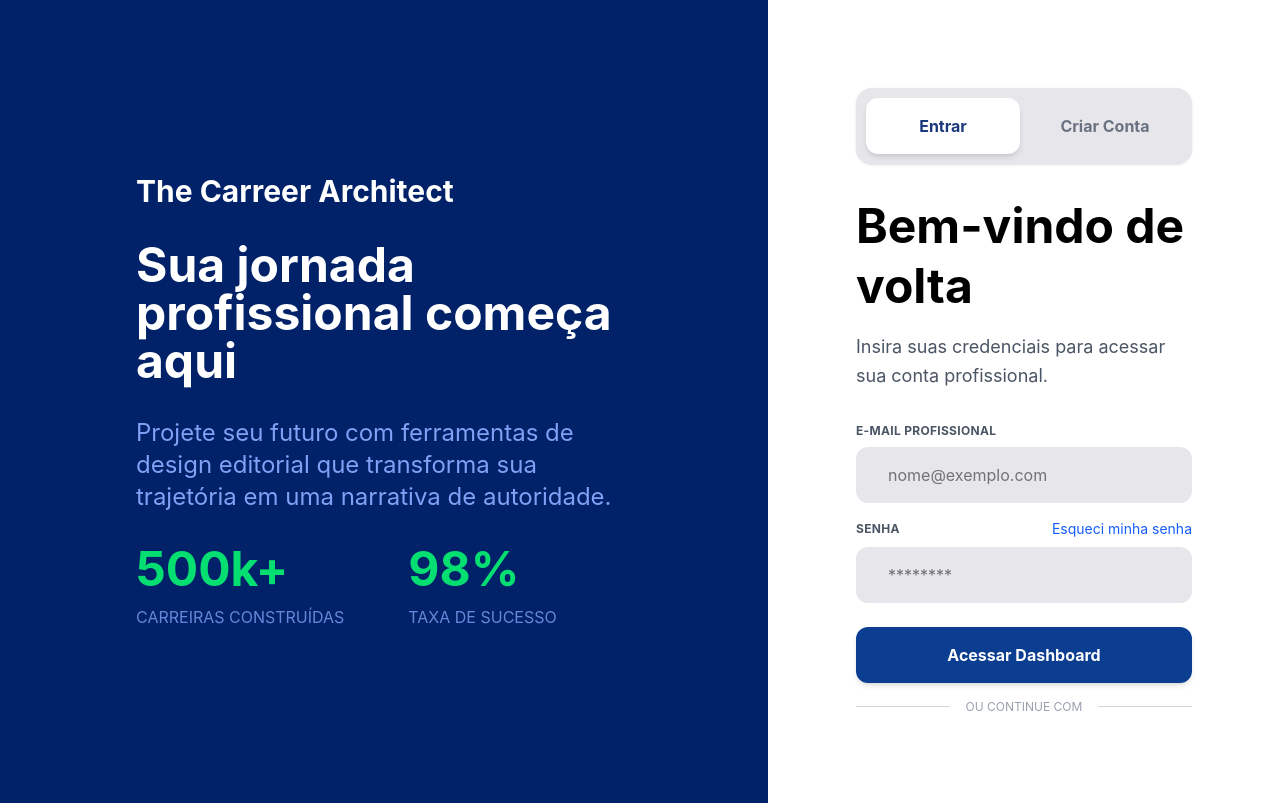
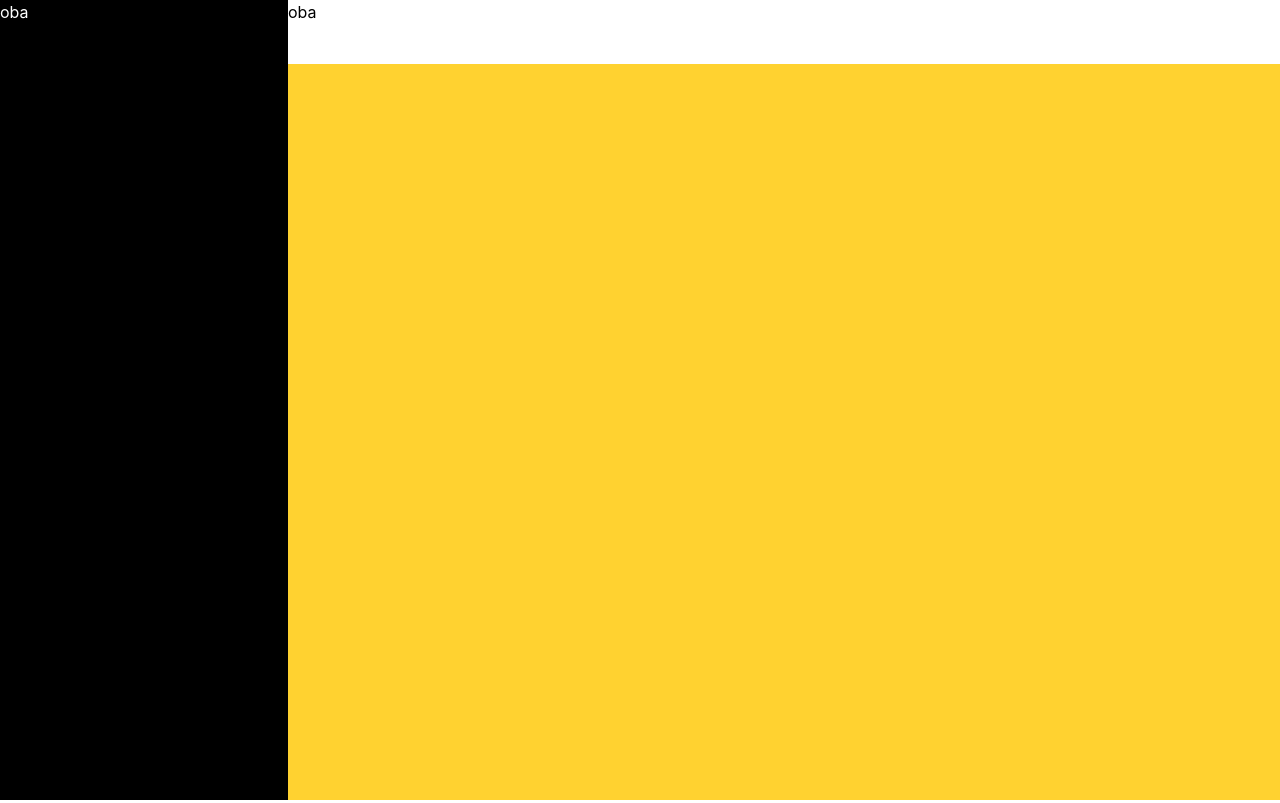
Before and after one commit to CiscoFrann/gerador-curriculo, a React (Vite) app: page /dashboard in a window 1280 px wide. Built offline with nearby package versions, Linux system fonts and the light colour scheme.

Commit message:
feat: implement routing and add initial dashboard page structure

```diff
--- a/package.json
+++ b/package.json
@@ -13,6 +13,7 @@
     "@tailwindcss/vite": "^4.2.2",
     "react": "^19.2.4",
     "react-dom": "^19.2.4",
+    "react-router-dom": "^7.14.1",
     "tailwindcss": "^4.2.2"
   },
   "devDependencies": {
--- /dev/null
+++ b/src/App.tsx
@@ -0,0 +1,15 @@
+import { Routes, Route } from "react-router-dom";
+
+import Auth from "./pages/Auth";
+import Dashboard from "./pages/Dashboard";
+
+function App() {
+  return (
+    <Routes>
+      <Route path="/" element={<Auth />} />
+      <Route path="/dashboard" element={<Dashboard />} />
+    </Routes>
+  );
+}
+
+export default App;
--- a/src/components/LoginForm/inedx.tsx
+++ b/src/components/LoginForm/inedx.tsx
@@ -1,4 +1,6 @@
+import { useNavigate } from "react-router-dom";
 function LoginForm() {
+  const navigate = useNavigate();
   return (
     <form className="flex flex-col gap-4">
       <div className="flex flex-col gap-2">
@@ -28,7 +30,10 @@ function LoginForm() {
         />
       </div>
 
-      <button className="bg-[#0B3D91] text-white w-full mt-2 p-4 cursor-pointer font-bold pl-4 rounded-xl shadow-md hover:scale-[1.02] transition-all duration-200">
+      <button
+        className="bg-[#0B3D91] text-white w-full mt-2 p-4 cursor-pointer font-bold pl-4 rounded-xl shadow-md hover:scale-[1.02] transition-all duration-200"
+        onClick={() => navigate("/dashboard")}
+      >
         Acessar Dashboard
       </button>
 
--- a/src/main.tsx
+++ b/src/main.tsx
@@ -1,12 +1,14 @@
 import { StrictMode } from "react";
 import { createRoot } from "react-dom/client";
+import { BrowserRouter } from "react-router-dom";
 
 import "./index.css";
-
-import Auth from "./pages/Auth";
+import App from "./App";
 
 createRoot(document.getElementById("root")!).render(
   <StrictMode>
-    <Auth />
+    <BrowserRouter>
+      <App />
+    </BrowserRouter>
   </StrictMode>,
 );
--- a/src/pages/Auth/index.tsx
+++ b/src/pages/Auth/index.tsx
@@ -1,9 +1,11 @@
 import { useState } from "react";
+
 import LoginForm from "../../components/LoginForm/inedx";
 import RegisterForm from "../../components/RegisterForm";
 
 function Auth() {
   const [activeTab, setactiveTab] = useState<"login" | "register">("login");
+
   return (
     <div className="min-h-screen flex flex-col md:flex-row">
       <div className="hidden md:flex md:w-1/2 lg:w-[60%] bg-[#012169]  flex-col justify-center p-16 items-center gap-8">
--- /dev/null
+++ b/src/pages/Dashboard/index.tsx
@@ -0,0 +1,18 @@
+//import { useNavigate } from "react-router-dom";
+
+export default function Dashboard() {
+  //const navigate = useNavigate();
+
+  return (
+    <div className="min-h-screen bg-slate-50 flex flex-row ">
+      <aside className="w-72 bg-black flex flex-col text-white">
+        <h1>oba</h1>
+      </aside>
+      <div className="flex-1 bg-amber-300">
+        <header className="w-full h-16 bg-white">
+          <h1>oba</h1>
+        </header>
+      </div>
+    </div>
+  );
+}
```
Also changed, not shown: 1 other file (tests, documents, lock files or other folders).
